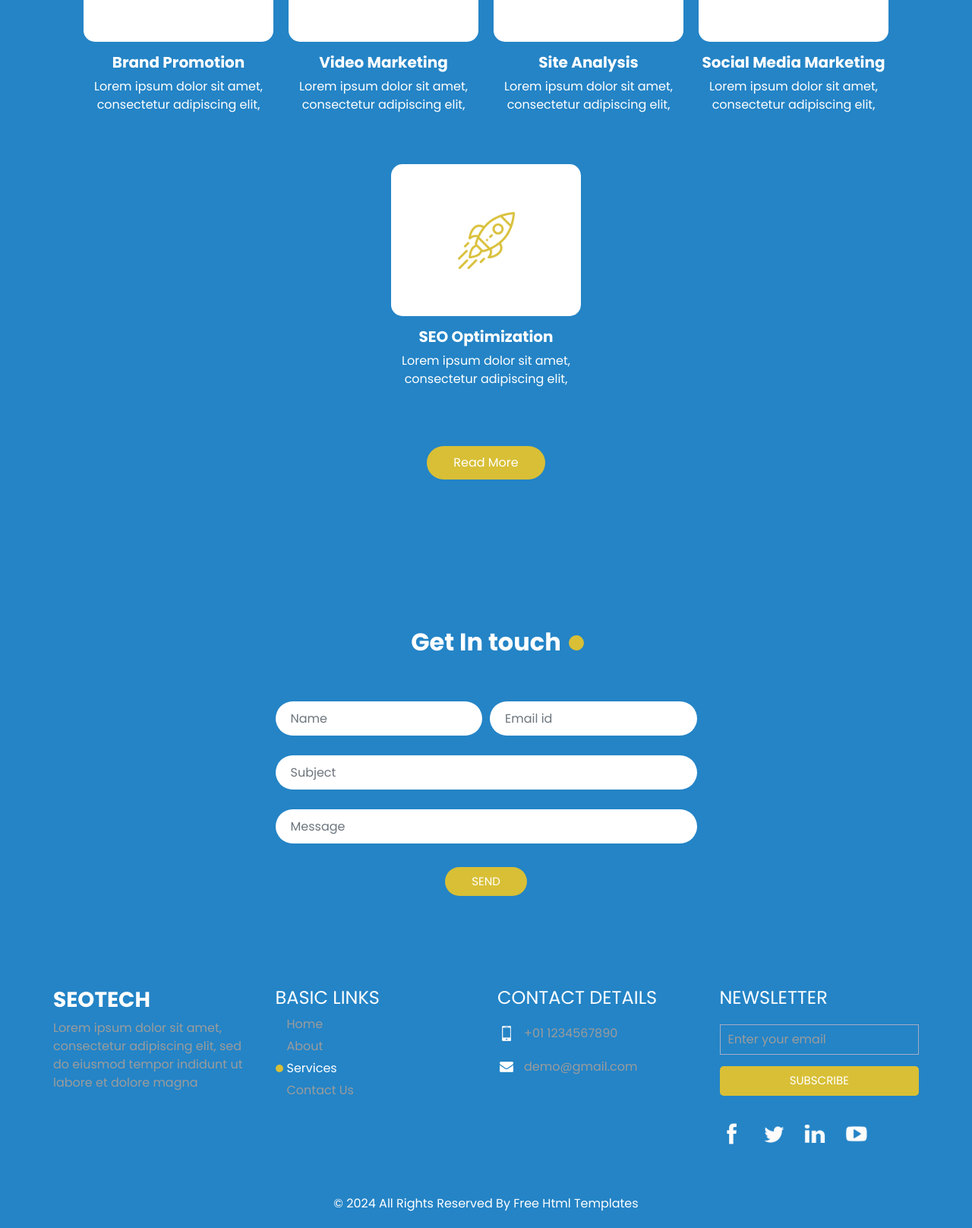
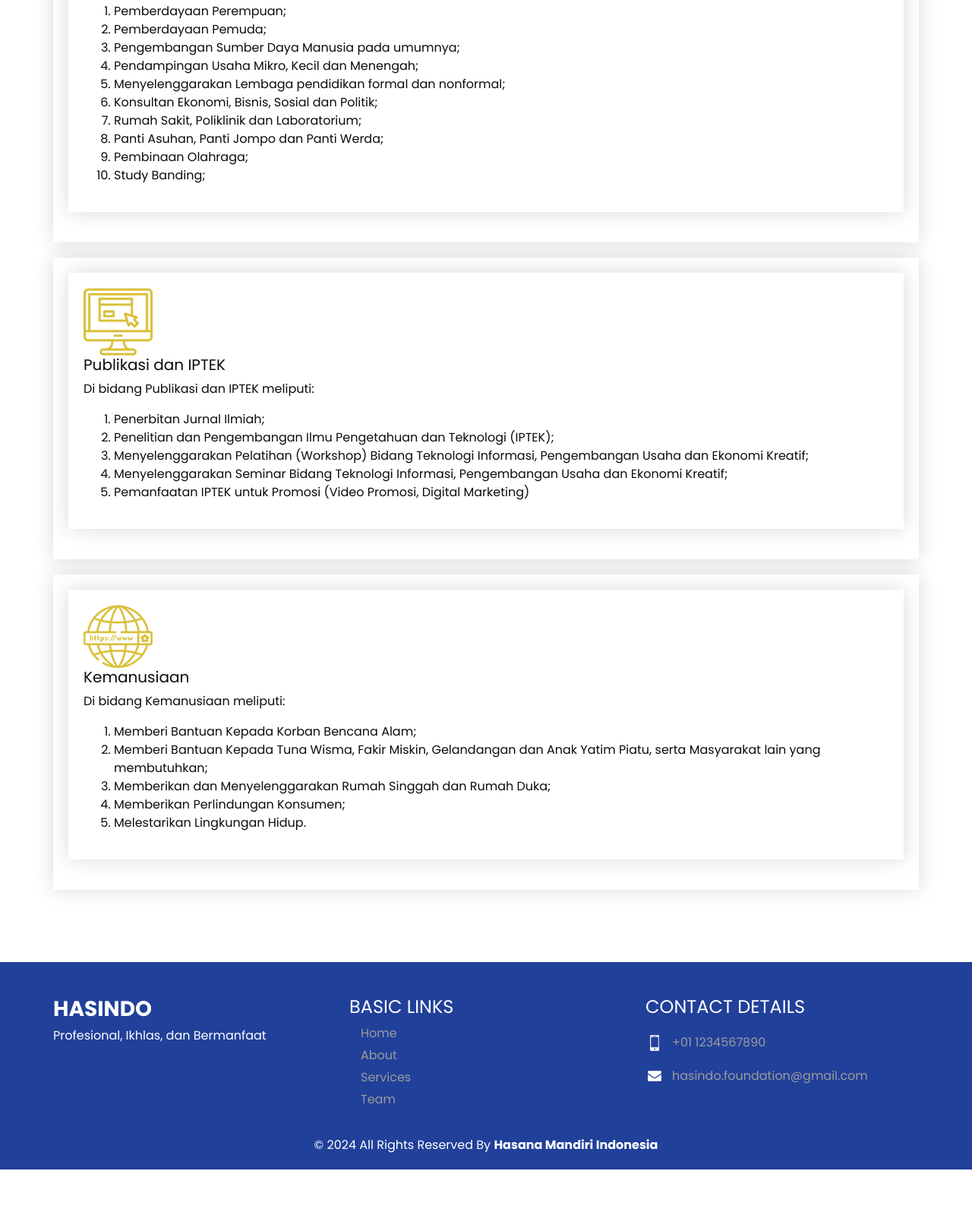
Before and after one commit to habibsyawali/hasindo, a plain HTML site: page service.html in a window 1280 px wide. Shown: the part 432-2048 px from the top of the page at 76% size. After the commit the page ends 1971 px from the top, so only its background shows below. Drawn offline with nearby package versions, Linux system fonts and the light colour scheme.

Commit message:
perubahan warna

```diff
--- a/css/style.css
+++ b/css/style.css
@@ -64,7 +64,7 @@ body {
   height: 98vh;
   position: relative;
   /* background-image: url(../images/hero-bg.png); */
-  background-color: #2484C6;
+  background-color: #21409A;
   background-size: cover;
   background-position: bottom;
 }
@@ -73,13 +73,13 @@ body {
   height: auto;
   background: none;
   /* background-color: #041858; */
-  background-color: #2484C6;
+  background-color: #21409A;
 }
 
 .sub_page .footer_bg {
   background: none;
   /* background-color: #041858; */
-  background-color: #2484C6;
+  background-color: #21409A;
   padding-top: 45px;
 }
 
@@ -375,7 +375,7 @@ a:focus {
 }
 
 .service_section {
-  background-color: #2484C6;
+  background-color: #21409A;
   color: #ffffff;
   text-align: center;
 }
@@ -684,7 +684,7 @@ a:focus {
 
 .footer_bg {
   /* background-image: url(../images/footer-bg.png); */
-  background-color: #2484C6;
+  background-color: #21409A;
   background-size: cover;
   background-position: right top;
   padding-top: 250px;
--- a/service.html
+++ b/service.html
@@ -12,7 +12,7 @@
   <meta name="description" content="" />
   <meta name="author" content="" />
 
-  <title>Seotech</title>
+  <title>Hasindo</title>
 
   <!-- slider stylesheet -->
   <link rel="stylesheet" type="text/css" href="https://cdnjs.cloudflare.com/ajax/libs/OwlCarousel2/2.1.3/assets/owl.carousel.min.css" />
@@ -37,7 +37,7 @@
         <nav class="navbar navbar-expand-lg custom_nav-container ">
           <a class="navbar-brand" href="index.html">
             <span>
-              Seotech
+              Hasindo
             </span>
           </a>
           </a>
@@ -49,8 +49,8 @@
 
           <div class="collapse navbar-collapse" id="navbarSupportedContent">
             <div class="d-flex mx-auto flex-column flex-lg-row align-items-center">
-              <ul class="navbar-nav  ">
-                <li class="nav-item ">
+              <ul class="navbar-nav d-flex flex-lg-row">
+                <li class="nav-item">
                   <a class="nav-link" href="index.html">Home <span class="sr-only">(current)</span></a>
                 </li>
                 <li class="nav-item">
@@ -60,20 +60,9 @@
                   <a class="nav-link" href="service.html"> Services </a>
                 </li>
                 <li class="nav-item">
-                  <a class="nav-link" href="#contactLink">Contact Us</a>
+                  <a class="nav-link" href="index.html">Team</a>
                 </li>
               </ul>
-            </div>
-            <div class="quote_btn-container ">
-              <a href="">
-                <img src="images/call.png" alt="">
-                <span>
-                  Call : + 01 1234567890
-                </span>
-              </a>
-              <form class="form-inline">
-                <button class="btn  my-2 my-sm-0 nav_search-btn" type="submit"></button>
-              </form>
             </div>
           </div>
         </nav>
@@ -82,157 +71,111 @@
     <!-- end header section -->
   </div>
 
-  <!-- service section -->
-  <section class="service_section layout_padding">
-    <div class="container-fluid">
+  <!-- about section -->
+
+  <section class="work_section layout_padding">
+    <div class="container">
       <div class="heading_container">
         <h2>
-          Our Services
+          Services
         </h2>
-        <p>
-          consectetur adipiscing elit, sed do eiusmod tempor incididunt ut labore et dolore magna aliqua.
-        </p>
       </div>
-
-      <div class="service_container">
-        <div class="box">
+      <div class="row">
+        <div class="col-md-12">
+          <div class="detail_container">
+            <div class="box b-1">
+              <div class="box" id="service">
                 <div class="img-box">
                   <img src="images/s-1.png" alt="">
                 </div>
                 <div class="detail-box">
                   <h5>
-              Brand Promotion
+                    Sosial
                   </h5>
                   <p>
-              Lorem ipsum dolor sit amet, consectetur adipiscing elit,
+                  Di bidang sosial meliputi:
+                    <ol>
+                      <li>Pemberdayaan Perempuan; </li>
+                      <li>Pemberdayaan Pemuda;</li>
+                      <li>Pengembangan Sumber Daya Manusia pada umumnya;</li>
+                      <li>Pendampingan Usaha Mikro, Kecil dan Menengah;</li>
+                      <li>Menyelenggarakan Lembaga pendidikan formal dan nonformal;</li>
+                      <li>Konsultan Ekonomi, Bisnis, Sosial dan Politik;</li>
+                      <li>Rumah Sakit, Poliklinik dan Laboratorium;</li>
+                      <li>Panti Asuhan, Panti Jompo dan Panti Werda;</li>
+                      <li>Pembinaan Olahraga;</li>
+                      <li>Study Banding;</li>
+                    </ol>
                   </p>
                 </div>
               </div>
-        <div class="box">
+            </div>
+            <div class="box b-1">
+              <div class="box" id="service">
                 <div class="img-box">
                   <img src="images/s-2.png" alt="">
                 </div>
                 <div class="detail-box">
                   <h5>
-              Video Marketing
-
+                    Publikasi dan IPTEK
                   </h5>
                   <p>
-              Lorem ipsum dolor sit amet, consectetur adipiscing elit,
+                  Di bidang Publikasi dan IPTEK meliputi:
+                    <ol>
+                      <li>Penerbitan Jurnal Ilmiah;</li>
+                      <li>Penelitian dan Pengembangan Ilmu Pengetahuan dan Teknologi (IPTEK); </li>
+                      <li>Menyelenggarakan Pelatihan (Workshop) Bidang Teknologi Informasi, Pengembangan Usaha dan Ekonomi Kreatif;</li>
+                      <li>Menyelenggarakan Seminar Bidang Teknologi Informasi, Pengembangan Usaha dan Ekonomi Kreatif;</li>
+                      <li>Pemanfaatan IPTEK untuk Promosi (Video Promosi, Digital Marketing)</li>
+                    </ol>
                   </p>
                 </div>
               </div>
-        <div class="box">
+            </div>
+            <div class="box b-1">
+              <div class="box" id="service">
                 <div class="img-box">
                   <img src="images/s-3.png" alt="">
                 </div>
                 <div class="detail-box">
                   <h5>
-              Site Analysis
+                    Kemanusiaan
                   </h5>
                   <p>
-              Lorem ipsum dolor sit amet, consectetur adipiscing elit,
-            </p>
-          </div>
-        </div>
-        <div class="box">
-          <div class="img-box">
-            <img src="images/s-4.png" alt="">
-          </div>
-          <div class="detail-box">
-            <h5>
-              Social Media Marketing
-            </h5>
-            <p>
-              Lorem ipsum dolor sit amet, consectetur adipiscing elit,
-            </p>
-          </div>
-        </div>
-        <div class="box">
-          <div class="img-box">
-            <img src="images/s-5.png" alt="">
-          </div>
-          <div class="detail-box">
-            <h5>
-              SEO Optimization
-            </h5>
-            <p>
-              Lorem ipsum dolor sit amet, consectetur adipiscing elit,
+                  Di bidang Kemanusiaan meliputi:
+                    <ol>
+                      <li>Memberi Bantuan Kepada Korban Bencana Alam;</li>
+                      <li>Memberi Bantuan Kepada Tuna Wisma, Fakir Miskin, Gelandangan dan Anak Yatim Piatu, serta Masyarakat lain yang membutuhkan;</li>
+                      <li>Memberikan dan Menyelenggarakan Rumah Singgah dan   Rumah Duka;   </li>
+                      <li>Memberikan Perlindungan Konsumen;</li>
+                      <li>Melestarikan Lingkungan Hidup.</li>
+                    </ol>
                   </p>
                 </div>
               </div>
             </div>
-      <div class="btn-box">
-        <a href="">
-          Read More
-        </a>
           </div>
-    </div>
-  </section>
-  <!-- end service section -->
-
-  <div class="footer_bg">
-
-    <!-- contact section -->
-    <section class="contact_section layout_padding" id="contactLink">
-      <div class="container">
-        <div class="heading_container">
-          <h2>
-            Get In touch
-          </h2>
-        </div>
-      </div>
-      <div class="container">
-        <div class="row">
-          <div class="col-lg-6 col-md-8 mx-auto">
-            <form>
-              <div class="form-row">
-                <div class="form-group col-md-6">
-                  <input type="text" class="form-control" id="inputName4" placeholder="Name ">
-                </div>
-                <div class="form-group col-md-6">
-                  <input type="email" class="form-control" id="inputEmail4" placeholder="Email id">
-                </div>
-
-              </div>
-              <div class="form-row">
-                <div class="form-group col">
-                  <input type="text" class="form-control" id="inputSubject4" placeholder="Subject">
-                </div>
-              </div>
-              <div class="form-group">
-                <input type="text" class="form-control" id="inputMessage" placeholder="Message">
-              </div>
-              <div class="d-flex justify-content-center">
-                <button type="submit" class="">Send</button>
-              </div>
-            </form>
         </div>
       </div>
     </div>
   </section>
 
 
-    <!-- end contact section -->
 
-
-
+  <div class="footer_bg">
     <!-- info section -->
-    <section class="info_section layout_padding2">
+    <section class="info_section">
       <div class="container">
         <div class="row">
-          <div class="col-md-3">
+          <div class="col-md-4">
             <div class="info_logo">
               <h3>
-                Seotech
+                Hasindo
               </h3>
-              <p>
-                Lorem ipsum dolor sit amet, consectetur adipiscing elit, sed do eiusmod tempor indidunt ut labore et
-                dolore magna
-              </p>
+              <h6> Profesional, Ikhlas, dan Bermanfaat</h6>
             </div>
           </div>
-          <div class="col-md-3">
+          <div class="col-md-4">
             <div class="info_links">
               <h4>
                 BASIC LINKS
@@ -244,16 +187,16 @@
                 <li class="">
                   <a class="" href="about.html"> About</a>
                 </li>
-                <li class="active">
+                <li class="">
                   <a class="" href="service.html"> Services </a>
                 </li>
                 <li class="">
-                  <a class="" href="#contactLink">Contact Us</a>
+                  <a class="" href="#team"> Team </a>
                 </li>
               </ul>
             </div>
           </div>
-          <div class="col-md-3">
+          <div class="col-md-4">
             <div class="info_contact">
               <h4>
                 CONTACT DETAILS
@@ -271,36 +214,9 @@
                   <img src="images/envelope-white.png" width="18px" alt="">
                 </div>
                 <p>
-                  demo@gmail.com
+                  hasindo.foundation@gmail.com
                 </p>
               </a>
-            </div>
-          </div>
-          <div class="col-md-3">
-            <div class="info_form ">
-              <h4>
-                NEWSLETTER
-              </h4>
-              <form action="">
-                <input type="email" placeholder="Enter your email">
-                <button>
-                  Subscribe
-                </button>
-              </form>
-              <div class="social_box">
-                <a href="">
-                  <img src="images/info-fb.png" alt="">
-                </a>
-                <a href="">
-                  <img src="images/info-twitter.png" alt="">
-                </a>
-                <a href="">
-                  <img src="images/info-linkedin.png" alt="">
-                </a>
-                <a href="">
-                  <img src="images/info-youtube.png" alt="">
-                </a>
-              </div>
             </div>
           </div>
         </div>
@@ -314,13 +230,10 @@
     <section class="container-fluid footer_section">
       <div class="container">
         <p>
-          &copy; <span id="displayYear"></span> All Rights Reserved By
-          <a href="https://html.design/">Free Html Templates</a>
-        </p>
+          &copy; <span id="displayYear"></span> All Rights Reserved By <b>Hasana Mandiri Indonesia</b></p>
       </div>
     </section>
     <!-- footer section -->
-
   </div>
 
   <script type="text/javascript" src="js/jquery-3.4.1.min.js"></script>
```
Also changed, not shown: about.html (+3 -3 lines), index.html (+9 -4 lines). Lines whose indentation alone changed are shown as unchanged.
